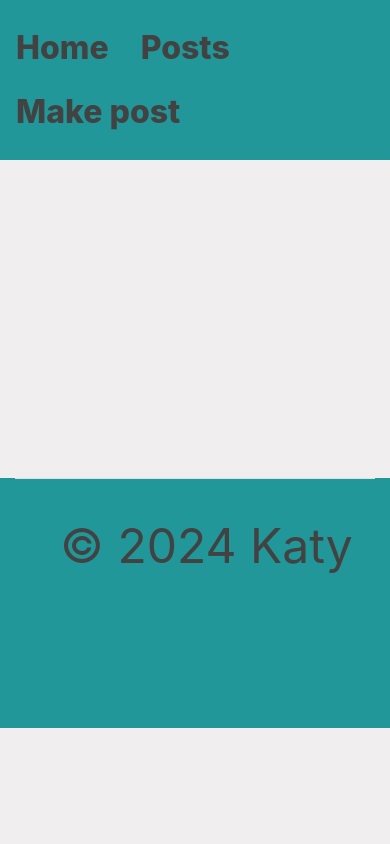
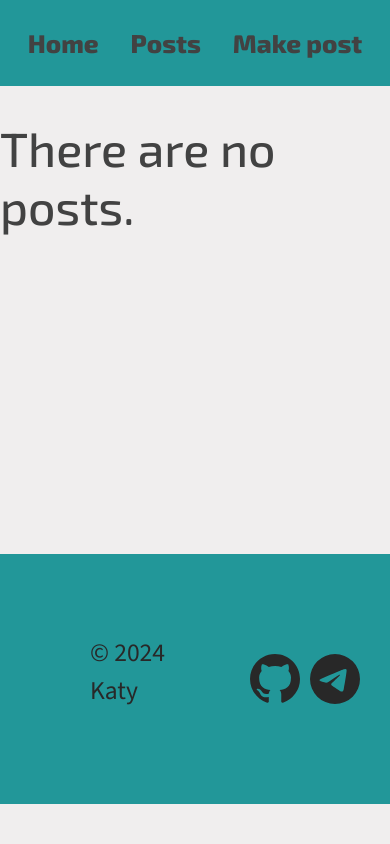
Before and after one commit to KaterinaGrabovyk/Blog-project, a Node server app: page /posts in a window 390 px wide. Run offline with Node 20, Linux system fonts and the light colour scheme; some libraries are stand-ins or nearby versions.

Commit message:
new styles, added sizing

```diff
--- a/public/styles.css
+++ b/public/styles.css
@@ -5,6 +5,7 @@
 }
 body{
     background-color: #eeececdc;
+    font-family: "Source Sans 3", sans-serif;
 }
 #Nav{
     position: fixed;
@@ -15,6 +16,7 @@ li>a{
     color: #424242;
     font-weight: 800;
     font-size: 2rem;
+    font-family: "Exo 2", sans-serif;
 }
 li>a:hover{
     color: #282828;
@@ -34,12 +36,13 @@ main{
     padding-top: 120px;
 }
 #aboutPage{
-width: 80%;
+width: 60%;
 }
 #aboutPage p{
 font-size: 3rem;
 }
 h1{
+    font-family: "Exo 2", sans-serif;
     font-size: 5rem;
 }
 #allPostsPage{
@@ -50,8 +53,11 @@ h1{
     margin-bottom: 50px;
 }
 #allPostsPage h2{
-    margin-bottom: 200px;
+    font-family: "Exo 2", sans-serif;
+    font-size: 7rem;
+    margin-bottom: 80px;
 }
+
 .postDiv{
 width: 90%;
 margin-top: 40px;
@@ -61,15 +67,16 @@ background-color: #48CFCB;
 padding: 10px;
 border-radius: 10px;
 }
-.postDiv>div{
+.postDiv>div:first-of-type{
     width: 87%;
+}
+#butts{
+    display: flex;
+    gap: 10px;
 }
 .postDiv>a{
 border-radius: .25rem;
 padding: 6px 12px;
-}
-.postDiv>form{
-    margin-left: 10px;
 }
 svg{
     fill: white;
@@ -77,6 +84,9 @@ svg{
     width: 30px;
 }
 h3{
+    font-family: "Exo 2", sans-serif;
+    font-weight: 700;
+    text-transform: uppercase;
     font-size: 4rem;
 }
 .postDiv p{
@@ -107,6 +117,7 @@ h3{
     padding: 10px;
 }
 #postMakePage input,#updatePostPage input{
+    text-transform: uppercase;
     margin-bottom: 20px;
 }
 #postMakePage textarea,#updatePostPage textarea{
@@ -120,6 +131,7 @@ h3{
     align-items: center;
 }
 #viewPage>h1{
+text-transform: uppercase;
 text-decoration: underline #229799;
 }
 #viewPage p{
@@ -133,3 +145,146 @@ footer{
     background-color: #229799;
     font-size: 3rem;
 }
+footer svg{
+    fill: #282828;;
+    height:50px;
+    width: 50px;
+    margin-left: 10px;
+    }
+footer svg:hover{
+scale: 1.2;
+background-color: white;
+border-radius: 50%;
+}
+ .bi-github:hover{
+    fill: #181717;
+
+}
+.bi-telegram:hover{
+    fill: #26A5E4;
+}
+.bi-telegram::after,.bi-github::after{
+    fill: rgb(255, 215, 196);
+}
+
+@media(min-width:992px) and (max-width:1200px){
+    h3{
+        font-size: 3.2rem;
+    }
+    #allPostsPage{
+        margin-bottom: 70px;
+    }
+}
+
+@media(min-width:790px) and (max-width:992px){
+    #aboutPage{
+        width: 90%;
+     }
+     #allPostsPage{
+        margin-bottom: 90px;
+    }
+     #allPostsPage h2{
+         font-size: 5rem;
+        margin-bottom: 109px;
+    }
+
+    h3{
+        font-size: 2.5rem;
+        }
+    .postDiv p{
+    font-size: 1.7rem;
+    }
+    footer{
+        font-size: 2.5rem;
+    }
+
+}
+@media(min-width:576px) and (max-width:790px){
+    #aboutPage{
+        width: 90%;
+     }
+     #aboutPage p{
+        font-size: 2.5rem;
+        }
+        h1{
+            font-size: 4rem;
+        }
+        #allPostsPage{
+            margin-bottom: 120px;
+        }
+     #allPostsPage h2{
+         font-size: 4rem;
+        margin-bottom: 109px;
+    }
+    h3{
+        font-size: 1.8rem;
+        }
+    .postDiv p{
+    font-size: 1.3rem;
+    }
+    svg{
+        height: 20px;
+        width: 20px;
+    }
+    #butts{
+        flex-direction: column;
+    }
+    #postMakePage form,#updatePostPage form{
+        width: 90%;
+
+    }
+    footer{
+        font-size: 2rem;
+    }
+}
+@media(max-width:576px){
+    li>a{
+        font-size: 1.6rem;
+    }
+    #aboutPage{
+        width: 90%;
+        margin-bottom: 90px;
+     }
+     #aboutPage p{
+        font-size: 2rem;
+        }
+        h1{
+            font-size: 3rem;
+        }
+        #allPostsPage{
+            margin-bottom: 140px;
+        }
+     #allPostsPage h2{
+         font-size: 3rem;
+        margin-bottom: 109px;
+    }
+    h3{
+        font-size: 1.2rem;
+        }
+    .postDiv p{
+    font-size: 0.9rem;
+    }
+    svg{
+        height: 16px;
+        width: 16px;
+    }
+    #butts{
+        flex-direction: column;
+    }
+    #postMakePage form,#updatePostPage form{
+        width: 90%;
+
+    }
+    #viewPage>h1{
+        font-size: 2.7rem;
+        }
+    #viewPage p{
+            width: 80%;
+            font-size: 2rem;
+            margin-bottom: 160px;
+            overflow-wrap: break-word;
+        }
+    footer{
+        font-size: 1.6rem;
+    }
+}
--- a/views/make-post.ejs
+++ b/views/make-post.ejs
@@ -2,7 +2,7 @@
 <div id="postMakePage">
    <form action="/post" method="POST">
     <label for="title">Title</label>
-    <input name="title" type="text" class="post-iput" placeholder="20ch" minlength="3" maxlength="20" required/>
+    <input name="title" type="text" class="post-iput" placeholder="14ch" minlength="3" maxlength="14" required/>
     <label for="text">Text</label>
     <textarea name="text" class="post-iput" placeholder="Post text..." required></textarea>
     <input type="submit" class="btn btn-success" value="POST" />
--- a/views/partials/footer.ejs
+++ b/views/partials/footer.ejs
@@ -1,18 +1,21 @@
 </main>
 <footer>
     <div class="container">
-        <footer class="d-flex flex-wrap justify-content-between align-items-center py-3 my-4 border-top">
-          <div class="col-md-4 d-flex align-items-center">
+        <footer class="d-flex justify-content-between align-items-center py-3 my-4">
+          <div class="col-md-4 d-flex align-items-center ">
             <a href="/" class="mb-3 me-2 mb-md-0 text-body-secondary text-decoration-none lh-1">
               <svg class="bi" width="30" height="24"><use xlink:href="#bootstrap"></use></svg>
             </a>
-            <span class="mb-3 mb-md-0 text-body-secondary">© 2024 Katy</span>
+            <span class="mb-3 mb-md-0 text-body-secondary" style="color: #282828;">© 2024 Katy</span>
           </div>
 
           <ul class="nav col-md-4 justify-content-end list-unstyled d-flex">
-            <li class="ms-3"><a class="text-body-secondary" href="#"><svg class="bi" width="24" height="24"><use xlink:href="#twitter"></use></svg></a></li>
-            <li class="ms-3"><a class="text-body-secondary" href="#"><svg class="bi" width="24" height="24"><use xlink:href="#instagram"></use></svg></a></li>
-            <li class="ms-3"><a class="text-body-secondary" href="#"><svg class="bi" width="24" height="24"><use xlink:href="#facebook"></use></svg></a></li>
+            <li class="ms-3 "><a class="text-body-secondary" href="https://github.com/KaterinaGrabovyk"><svg xmlns="http://www.w3.org/2000/svg"   class="bi bi-github" viewBox="0 0 16 16">
+              <path d="M8 0C3.58 0 0 3.58 0 8c0 3.54 2.29 6.53 5.47 7.59.4.07.55-.17.55-.38 0-.19-.01-.82-.01-1.49-2.01.37-2.53-.49-2.69-.94-.09-.23-.48-.94-.82-1.13-.28-.15-.68-.52-.01-.53.63-.01 1.08.58 1.23.82.72 1.21 1.87.87 2.33.66.07-.52.28-.87.51-1.07-1.78-.2-3.64-.89-3.64-3.95 0-.87.31-1.59.82-2.15-.08-.2-.36-1.02.08-2.12 0 0 .67-.21 2.2.82.64-.18 1.32-.27 2-.27s1.36.09 2 .27c1.53-1.04 2.2-.82 2.2-.82.44 1.1.16 1.92.08 2.12.51.56.82 1.27.82 2.15 0 3.07-1.87 3.75-3.65 3.95.29.25.54.73.54 1.48 0 1.07-.01 1.93-.01 2.2 0 .21.15.46.55.38A8.01 8.01 0 0 0 16 8c0-4.42-3.58-8-8-8"/>
+            </svg></a></li>
+            <li class="ms-3"><a class="text-body-secondary" href="https://t.me/Common_goose"><svg xmlns="http://www.w3.org/2000/svg"  class="bi bi-telegram" viewBox="0 0 16 16">
+              <path d="M16 8A8 8 0 1 1 0 8a8 8 0 0 1 16 0M8.287 5.906q-1.168.486-4.666 2.01-.567.225-.595.442c-.03.243.275.339.69.47l.175.055c.408.133.958.288 1.243.294q.39.01.868-.32 3.269-2.206 3.374-2.23c.05-.012.12-.026.166.016s.042.12.037.141c-.03.129-1.227 1.241-1.846 1.817-.193.18-.33.307-.358.336a8 8 0 0 1-.188.186c-.38.366-.664.64.015 1.088.327.216.589.393.85.571.284.194.568.387.936.629q.14.092.27.187c.331.236.63.448.997.414.214-.02.435-.22.547-.82.265-1.417.786-4.486.906-5.751a1.4 1.4 0 0 0-.013-.315.34.34 0 0 0-.114-.217.53.53 0 0 0-.31-.093c-.3.005-.763.166-2.984 1.09"/>
+            </svg></a></li>
           </ul>
         </footer>
       </div>
--- a/views/partials/header.ejs
+++ b/views/partials/header.ejs
@@ -7,6 +7,15 @@
     <link rel="stylesheet" href="https://cdn.jsdelivr.net/npm/bootstrap@4.6.1/dist/css/bootstrap.min.css">
     <link rel="stylesheet" href="https://cdnjs.cloudflare.com/ajax/libs/font-awesome/5.10.2/css/all.css">
     <base href="/">
+
+    <link rel="preconnect" href="https://fonts.googleapis.com">
+    <link rel="preconnect" href="https://fonts.gstatic.com" crossorigin>
+    <link href="https://fonts.googleapis.com/css2?family=Exo+2:ital,wght@0,100..900;1,100..900&display=swap" rel="stylesheet">
+
+    <link rel="preconnect" href="https://fonts.googleapis.com">
+    <link rel="preconnect" href="https://fonts.gstatic.com" crossorigin>
+    <link href="https://fonts.googleapis.com/css2?family=Source+Sans+3:ital,wght@0,200..900;1,200..900&display=swap" rel="stylesheet">
+
     <link rel="stylesheet" href="styles.css" >
 <title>Blog</title>
 </head>
--- a/views/posts.ejs
+++ b/views/posts.ejs
@@ -7,16 +7,17 @@
             <a href="/view/<%= post.id %>" style="text-decoration:none"><h3><%= post.title %></h3></a>
             <p><%= post.text.substring(0,40) %>...</p>
             </div>
-            <a href="/update/<%= post.id %>" class="btn-primary"><svg xmlns="http://www.w3.org/2000/svg" width="16" height="16" fill="currentColor" class="bi bi-pencil-square" viewBox="0 0 16 16">
+            <div id="butts">
+            <a href="/update/<%= post.id %>" class="btn btn-primary"><svg xmlns="http://www.w3.org/2000/svg"  fill="currentColor" class="bi bi-pencil-square" viewBox="0 0 16 16">
                 <path d="M15.502 1.94a.5.5 0 0 1 0 .706L14.459 3.69l-2-2L13.502.646a.5.5 0 0 1 .707 0l1.293 1.293zm-1.75 2.456-2-2L4.939 9.21a.5.5 0 0 0-.121.196l-.805 2.414a.25.25 0 0 0 .316.316l2.414-.805a.5.5 0 0 0 .196-.12l6.813-6.814z"/>
                 <path fill-rule="evenodd" d="M1 13.5A1.5 1.5 0 0 0 2.5 15h11a1.5 1.5 0 0 0 1.5-1.5v-6a.5.5 0 0 0-1 0v6a.5.5 0 0 1-.5.5h-11a.5.5 0 0 1-.5-.5v-11a.5.5 0 0 1 .5-.5H9a.5.5 0 0 0 0-1H2.5A1.5 1.5 0 0 0 1 2.5z"/>
               </svg></a>
             <form action="/delete/<%= post.id %>" method="POST">
-                <button type="submit" class="btn btn-danger"><svg xmlns="http://www.w3.org/2000/svg" width="16" height="16" fill="currentColor" class="bi bi-trash-fill" viewBox="0 0 16 16">
+                <button type="submit" class="btn btn-danger"><svg xmlns="http://www.w3.org/2000/svg"  fill="currentColor" class="bi bi-trash-fill" viewBox="0 0 16 16">
                     <path d="M2.5 1a1 1 0 0 0-1 1v1a1 1 0 0 0 1 1H3v9a2 2 0 0 0 2 2h6a2 2 0 0 0 2-2V4h.5a1 1 0 0 0 1-1V2a1 1 0 0 0-1-1H10a1 1 0 0 0-1-1H7a1 1 0 0 0-1 1zm3 4a.5.5 0 0 1 .5.5v7a.5.5 0 0 1-1 0v-7a.5.5 0 0 1 .5-.5M8 5a.5.5 0 0 1 .5.5v7a.5.5 0 0 1-1 0v-7A.5.5 0 0 1 8 5m3 .5v7a.5.5 0 0 1-1 0v-7a.5.5 0 0 1 1 0"/>
                   </svg></button>
             </form>
-
+        </div>
         </div>
 <% }); %>
 <% } else { %>
--- a/views/update.ejs
+++ b/views/update.ejs
@@ -2,7 +2,7 @@
 <div id="updatePostPage">
    <form action="/update/<%=id %>" method="POST">
       <label for="title">Title</label>
-    <input name="title" type="text" class="post-iput" placeholder="20ch" minlength="3" maxlength="20" value="<%=title %>" required/>
+    <input name="title" type="text" class="post-iput" placeholder="14ch" minlength="3" maxlength="14" value="<%=title %>" required/>
     <label for="text">Text</label>
     <textarea name="text" class="post-iput" placeholder="Post text..." required><%=text %></textarea>
     <input type="submit" class="btn btn-success" value="OK" />
```
